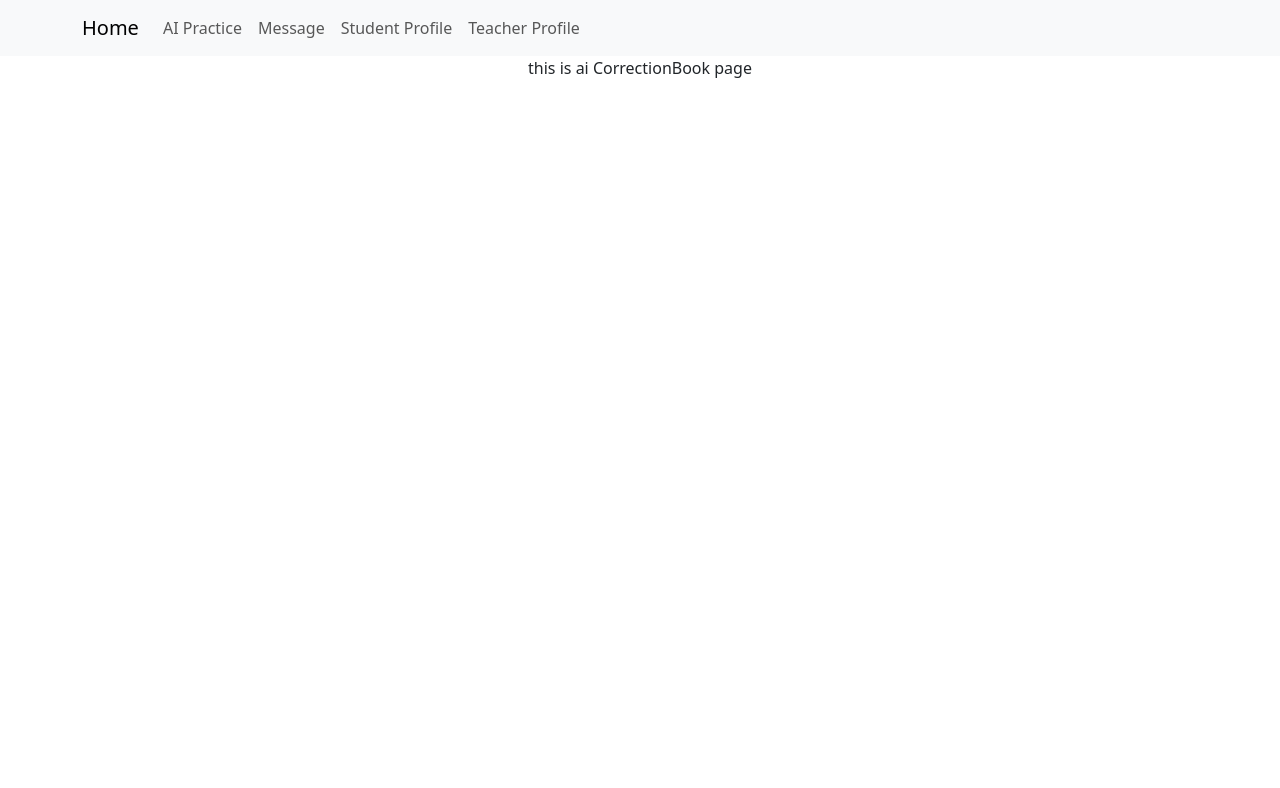
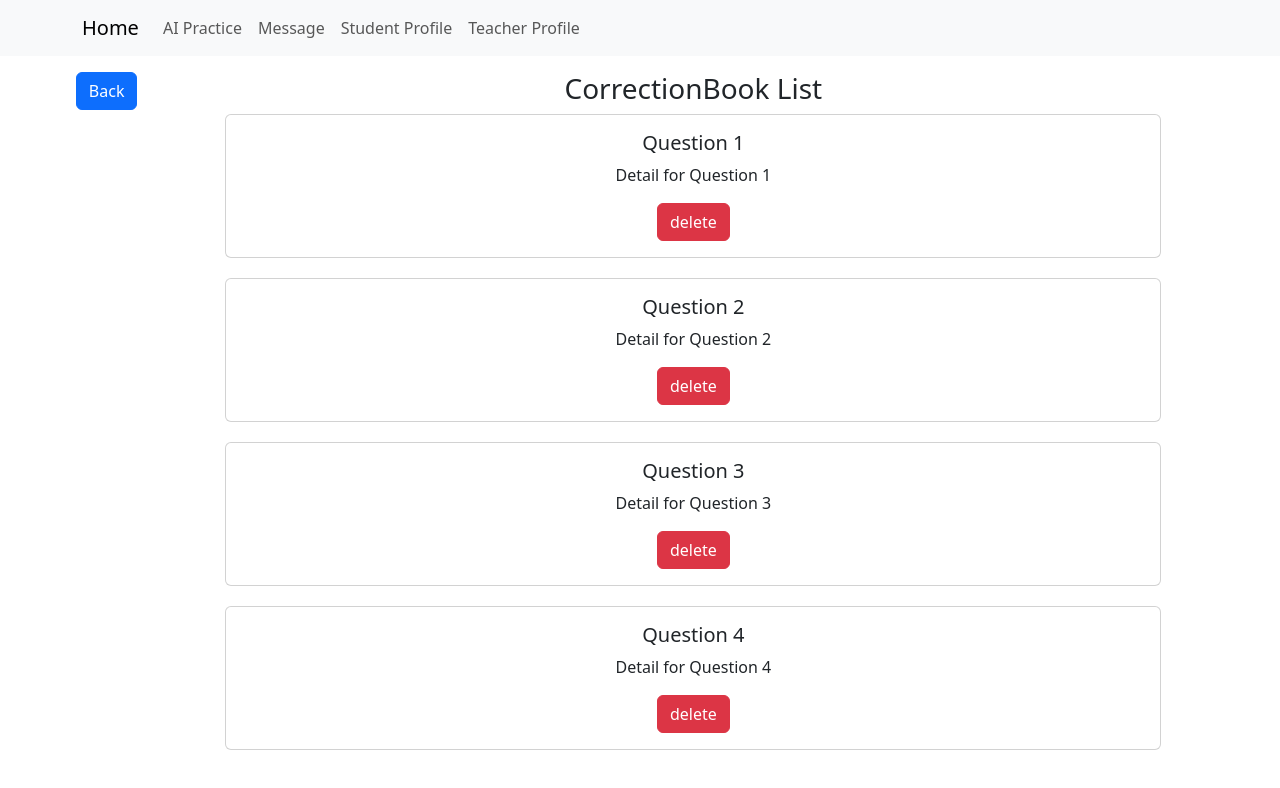
Before and after one commit to 11shiyu/5620_SmartEDHub, a React (Create React App) app in the folder smarthub/: page /CorrectionBook in a window 1280 px wide. Shown: the top 788 px of the page. Built offline with nearby package versions, Linux system fonts and the light colour scheme.

Commit message:
update correctioonbook and facourite UI

```diff
--- a/smarthub/src/components/QuestionList.js
+++ b/smarthub/src/components/QuestionList.js
@@ -19,7 +19,7 @@ function QuestionList({ questions, setQuestions, currentTab }) { // 通过结构
         let updatedQuestions = [];
         if (currentTab === 'Announcement') {
             updatedQuestions = questions.filter(q => q.announcement_id !== id);
-        } else if (currentTab === 'Assessment') {
+        } else if (currentTab === 'Assessment' || currentTab === 'Favourite' || currentTab === 'CorrectionBook') {
             updatedQuestions = questions.filter(q => q.question_id !== id);
         }
         //const updatedQuestions = questions.filter(q => q.question_id !== id);
@@ -36,7 +36,7 @@ function QuestionList({ questions, setQuestions, currentTab }) { // 通过结构
                     idProperty = 'announcement_id';
                     titleProperty = 'announcement_title';
                     detailProperty = 'announcement_detail';
-                } else if (currentTab === 'Assessment') {
+                } else if (currentTab === 'Assessment' || currentTab === 'Favourite' || currentTab === 'CorrectionBook') {
                     idProperty = 'question_id';
                     titleProperty = 'question_title';
                     detailProperty = 'question_detail';
--- a/smarthub/src/containers/CorrectionBook.js
+++ b/smarthub/src/containers/CorrectionBook.js
@@ -1,5 +1,66 @@
+import React, { useState, useEffect } from 'react';
+import { Container, Row, Col, Button } from 'react-bootstrap';
+import QuestionList from '../components/QuestionList';
+import '../css/Styles.css';
+import { useNavigate } from 'react-router-dom';
+
 function CorrectionBook() {
-    return <div>this is ai CorrectionBook page</div>;
+
+    const navigate = useNavigate();  // 获取history对象
+
+  const [currentTab, setCurrentTab] = useState('CorrectionBook'); // 用来判断切换当前标签
+
+
+  const [questions, setQuestions] = useState([
+    // 示例数据，你可以从API获取真实数据
+    { question_id: 1, question_title: 'Question 1', question_detail: 'Detail for Question 1' },
+    { question_id: 2, question_title: 'Question 2', question_detail: 'Detail for Question 2' },
+    { question_id: 3, question_title: 'Question 3', question_detail: 'Detail for Question 3' },
+    { question_id: 4, question_title: 'Question 4', question_detail: 'Detail for Question 4' },
+
+  ]);
+
+  // useEffect(() => {
+  //     // 假设fetchQuestions是一个异步方法，从数据库获取问题列表
+  //     async function fetchQuestions() {
+  //         const data = await yourAPI.getQuestions(); // 替换为你实际的API调用
+  //         setQuestions(data);
+  //     }
+
+  //     fetchQuestions();
+  // }, []);
+
+  const handleBackClick = () => {
+    navigate('/ProfileStudent');  // 导航到StudentProfile页面
+  };
+
+  return (
+    <div>
+      <Container fluid>
+          {/* 右侧区域 */}
+          <Row>
+            <Col md={2} className="border-right">
+                    <div className="py-3">
+                    {/* 添加Back按钮，当点击时触发handleBackClick方法 */}
+                    <Button variant="primary" onClick={handleBackClick}>Back</Button>
+                    </div>
+                </Col>
+                <Col md={9}>
+                    <div className="py-3">
+                    <h3>{currentTab} List</h3>
+
+                        <QuestionList
+                        questions={questions}
+                        setQuestions={setQuestions}
+                        currentTab={currentTab} />
+
+                    </div>
+                </Col>
+          </Row>
+
+      </Container>
+    </div>
+  );
   }
 
 export default CorrectionBook;
--- a/smarthub/src/containers/Favourite.js
+++ b/smarthub/src/containers/Favourite.js
@@ -1,5 +1,67 @@
+import React, { useState, useEffect } from 'react';
+import { Container, Row, Col, Button } from 'react-bootstrap';
+import QuestionList from '../components/QuestionList';
+import '../css/Styles.css';
+import { useNavigate } from 'react-router-dom';
+
 function Favourite() {
-    return <div>this is ai Favourite page</div>;
+
+    const navigate = useNavigate();  // 获取history对象
+
+    const [currentTab, setCurrentTab] = useState('Favourite'); // 用来判断切换当前标签
+
+
+  const [question, setQuestions] = useState([
+    // 示例数据，你可以从API获取真实数据
+    { question_id: 1, question_title: 'Question 1', question_detail: 'Detail for Question 1' },
+    { question_id: 2, question_title: 'Question 2', question_detail: 'Detail for Question 2' },
+    { question_id: 3, question_title: 'Question 3', question_detail: 'Detail for Question 3' },
+    { question_id: 4, question_title: 'Question 4', question_detail: 'Detail for Question 4' },
+    { question_id: 3, question_title: 'Question 3', question_detail: 'Detail for Question 3' },
+    { question_id: 4, question_title: 'Question 4', question_detail: 'Detail for Question 4' },
+
+  ]);
+
+  // useEffect(() => {
+  //     // 假设fetchQuestions是一个异步方法，从数据库获取问题列表
+  //     async function fetchQuestions() {
+  //         const data = await yourAPI.getQuestions(); // 替换为你实际的API调用
+  //         setQuestions(data);
+  //     }
+
+  //     fetchQuestions();
+  // }, []);
+
+  const handleBackClick = () => {
+    navigate('/ProfileStudent');  // 导航到StudentProfile页面
+  };
+
+  return (
+    <div>
+      <Container fluid>
+          {/* 右侧区域 */}
+          <Row>
+            <Col md={2} className="border-right">
+                    <div className="py-3">
+                    {/* 添加Back按钮，当点击时触发handleBackClick方法 */}
+                    <Button variant="primary" onClick={handleBackClick}>Back</Button>
+                    </div>
+                </Col>
+                <Col md={9}>
+                    <div className="py-3">
+                    <h3>{currentTab} List</h3>
+
+                        <QuestionList
+                        questions={question}
+                        setQuestions={setQuestions}
+                        currentTab={currentTab} />
+
+                    </div>
+                </Col>
+          </Row>
+
+      </Container>
+    </div>
+  );
   }
-
 export default Favourite;
--- a/smarthub/src/containers/ProfileStudent.js
+++ b/smarthub/src/containers/ProfileStudent.js
@@ -1,6 +1,7 @@
 import React from 'react';
 import { Card, Button, Row, Col } from 'react-bootstrap';
 import { useNavigate } from 'react-router-dom';
+import studentImage from '../assets/student.png';
 
 function ProfileStudent({ studentData }) {
   const navigate = useNavigate();
@@ -13,7 +14,7 @@ function ProfileStudent({ studentData }) {
         <Col>
           <Row>
             <Card style={{ width: '18rem', marginRight: '20px' }}>
-              <Card.Img variant="top" src="../assets/student.png" />
+              <Card.Img variant="top" src={studentImage} />
               <Card.Body>
                 <Card.Title>student name</Card.Title>
               </Card.Body>
```
